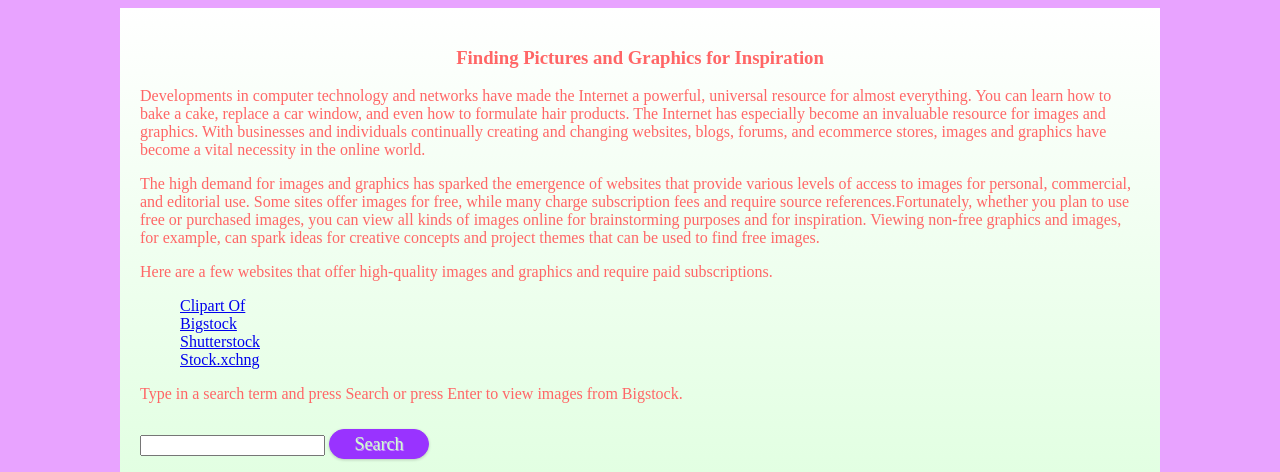
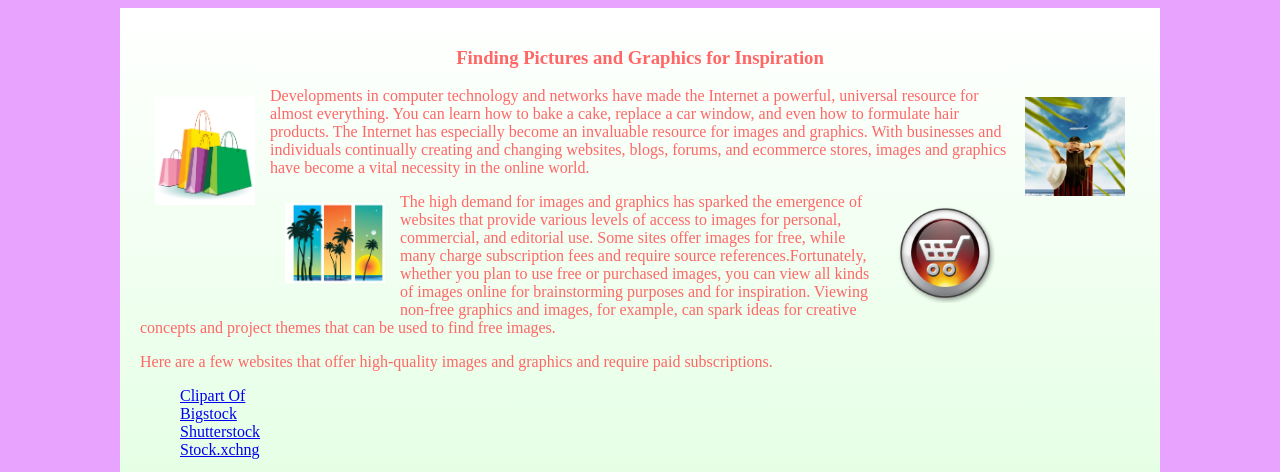
Before and after one commit to tcperry/api-pg, a plain HTML site: page index.html in a window 1280 px wide. Shown: the top 472 px of the page. Drawn offline with nearby package versions, Linux system fonts and the light colour scheme; a web font is replaced by a local one.

Commit message:
put images back

```diff
--- a/index.html
+++ b/index.html
@@ -12,10 +12,12 @@
 <body>
     <div id="wrapper">
 	<h3>Finding Pictures and Graphics for Inspiration</h3>
-
+	<img class="left" src="shopbags.jpg"/>
+	<img class="right" src="view.jpg"/>
 	<p>Developments in computer technology and networks have made the Internet a powerful, universal resource for almost everything. You can learn how to bake a cake, replace a car window, and even how to formulate hair products. The Internet has especially become an invaluable resource for images and graphics. With businesses and individuals continually creating and changing websites, blogs, forums, and ecommerce stores, images and graphics have become a vital necessity in the online world.</p>
 
-
+	<img class="left" src="palmtrees.jpg"/>
+	<img class="right" src="shopcart.png"/>
 	<p>The high demand for images and graphics has sparked the emergence of websites that provide various levels of access to images for personal, commercial, and editorial use. Some sites offer images for free, while many charge subscription fees and require source references.Fortunately, whether you plan to use free or purchased images, you can view all kinds of images online for brainstorming purposes and for inspiration. Viewing non-free graphics and images, for example, can spark ideas for creative concepts and project themes that can be used to find free images.</p>
 
 
```
